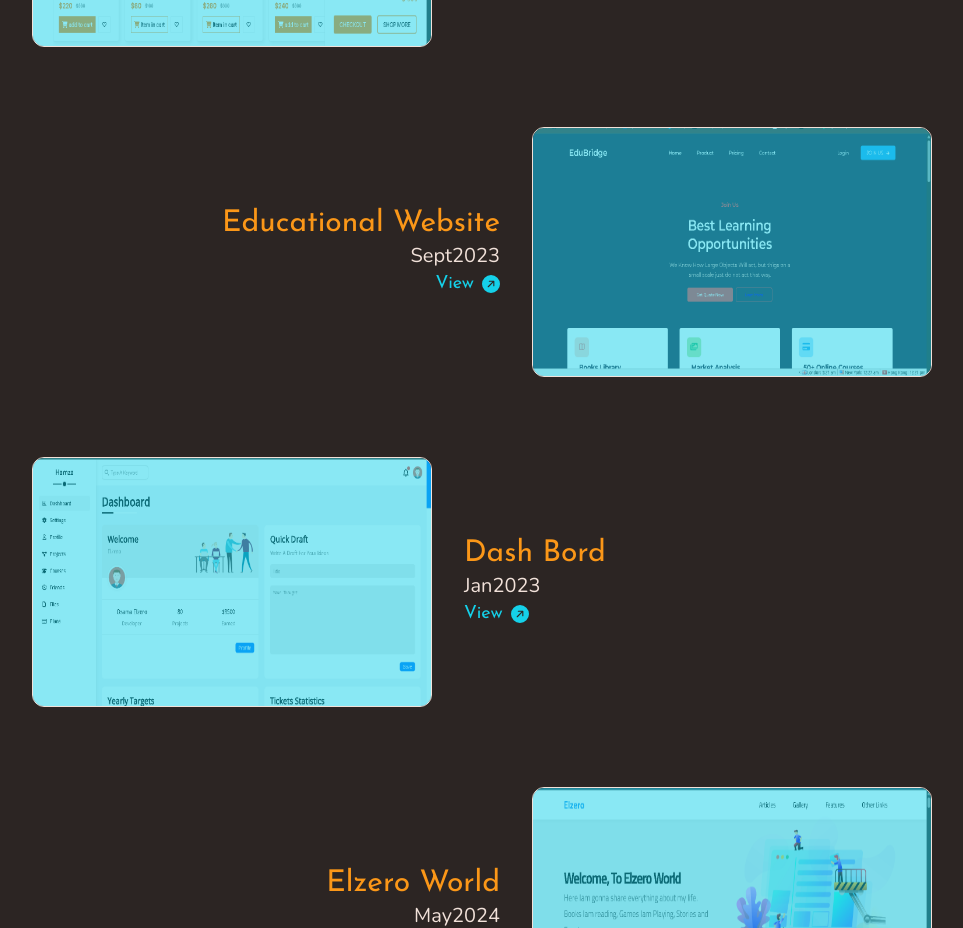
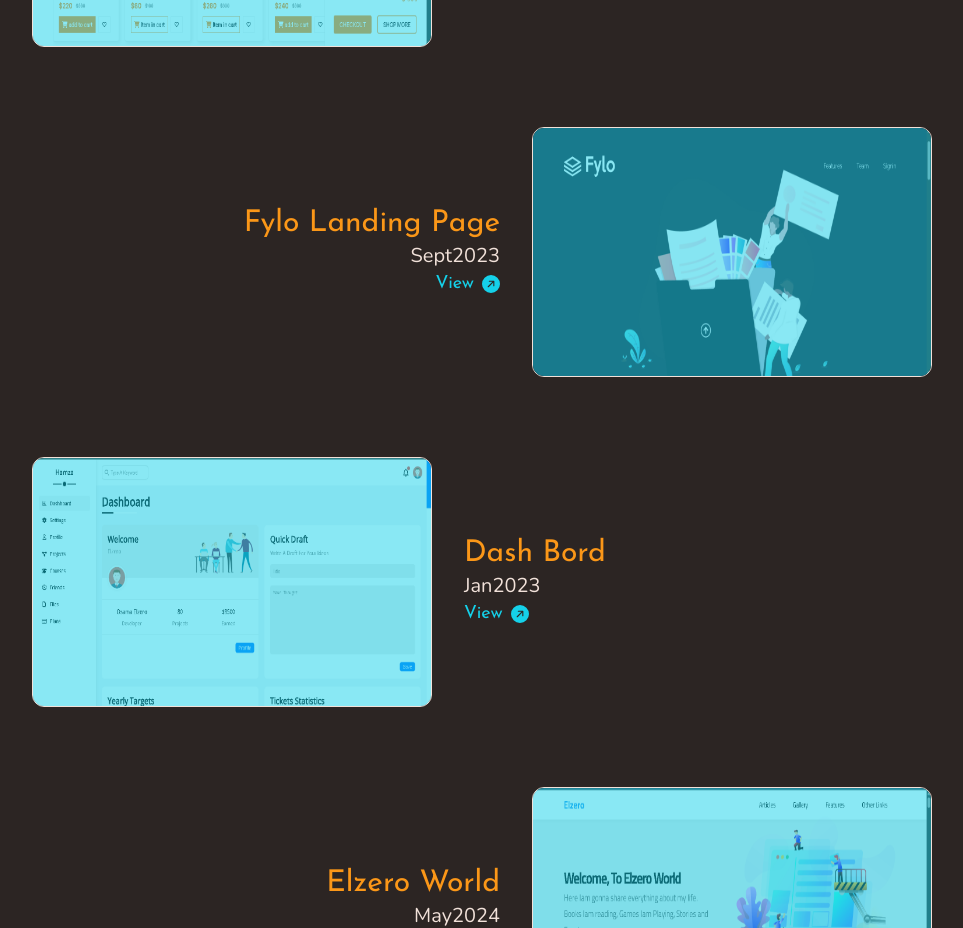
Before and after one commit to hamzamahmoudaboalhamd/HMPortfolio, a React (Vite) app: page / in a window 1280 px wide. Shown: the part 3100-4028 px from the top of the page, without its empty margins (158-1121 px from the left). Built offline with nearby package versions, Linux system fonts and the light colour scheme.

Commit message:
Modification

```diff
--- a/src/components/projectsSection/ProjectsMain.jsx
+++ b/src/components/projectsSection/ProjectsMain.jsx
@@ -12,11 +12,11 @@
     link: "https://hamzamahmoudaboalhamd.github.io/Lila-Store/",
   },
   {
-    name: "Educational Website",
+    name: "Fylo Landing Page",
     year: "Sept2023",
     align: "left",
-    image: "/images/website-img-2.png",
-    link: "https://hamzamahmoudaboalhamd.github.io/Educational-Website/",
+    image: "/images/fylo.png",
+    link: "https://tailwind-react-two.vercel.app/",
   },
   {
     name: "Dash Bord",
```
Also changed, not shown: public/images/fylo.png (added).
